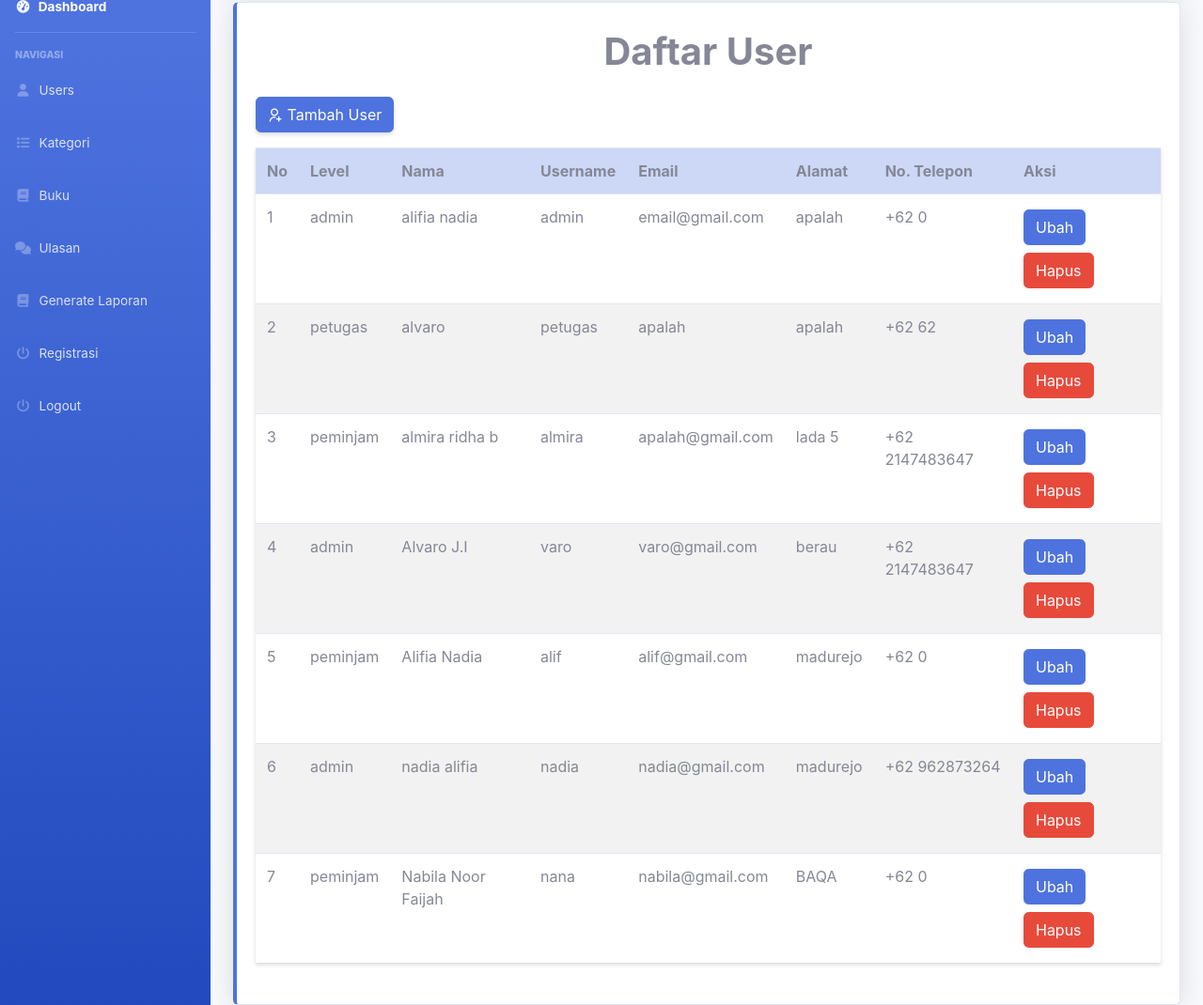
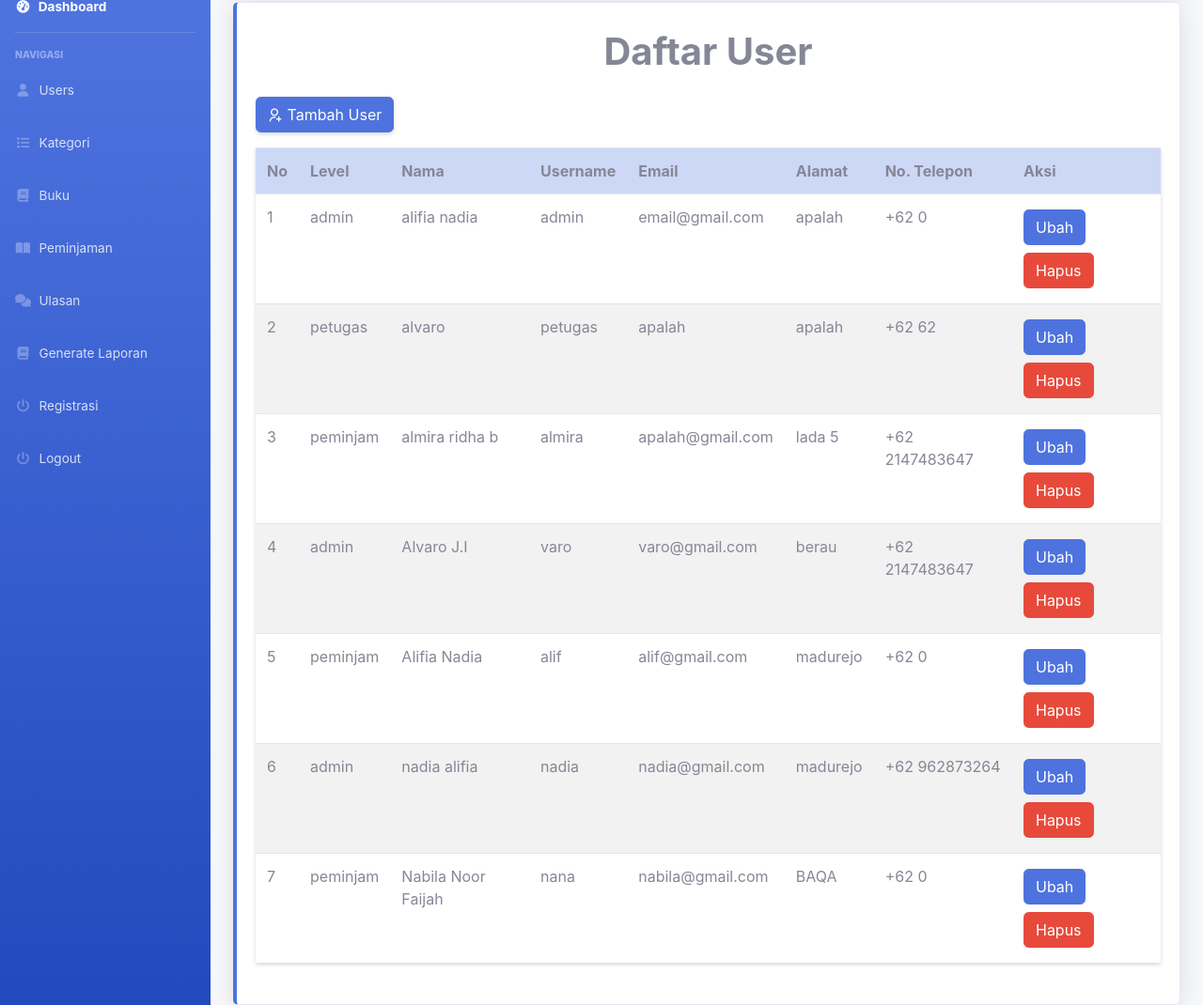
Before and after one commit to RPLSMKMuh/Alifia-Nadia, a PHP site: page /index.php?page=user in a window 1280 px wide. Shown: the part 92-1162 px from the top of the page at 94% size. Run offline with PHP 8.4, Linux system fonts and the light colour scheme; the visitor is signed in with stand-in values (Sample User, id 1); data comes from the database, SQL or seed files in the repository; some libraries are stand-ins or nearby versions.

Commit message:
Update index.php

```diff
--- a/apk_perpustakaan_digital/index.php
+++ b/apk_perpustakaan_digital/index.php
@@ -114,7 +114,7 @@
             <!-- Heading -->
             <div class="sidebar-heading">Navigasi</div>
             <?php
-            if ($_SESSION['role'] != 'peminjam') {
+            if ($_SESSION['role'] == 'admin') {
             ?>
 
                 <li class="nav-item">
@@ -143,22 +143,31 @@
                         <i class="fas fa-fw fa-book-open"></i>
                         <span>Koleksi Buku</span></a>
                 </li> -->
+            <?php } ?>
+            <?php
+            if ($_SESSION['role'] == 'petugas') {
+            ?>
+                <li class="nav-item">
+                    <a class="nav-link" href="?page=laporan">
+                        <i class="fas fa-fw fa-comments"></i>
+                        <span>Generate Laporan</span></a>
+                </li>
+            <?php } ?>
+
+            <?php
+            if ($_SESSION['role'] == 'admin') {
+            ?>
                 <li class="nav-item">
                     <a class="nav-link" href="?page=peminjaman">
                         <i class="fas fa-fw fa-book-open"></i>
                         <span>Peminjaman</span></a>
                 </li>
-            <?php } ?>
 
-            <li class="nav-item">
-                <a class="nav-link" href="?page=ulasan">
-                    <i class="fas fa-fw fa-comments"></i>
-                    <span>Ulasan</span></a>
-            </li>
-
-            <?php
-            if ($_SESSION['role'] != 'peminjam') {
-            ?>
+                <li class="nav-item">
+                    <a class="nav-link" href="?page=ulasan">
+                        <i class="fas fa-fw fa-comments"></i>
+                        <span>Ulasan</span></a>
+                </li>
                 <li class="nav-item">
                     <a class="nav-link" href="?page=laporan">
                         <i class="fas fa-fw fa-book"></i>
```
